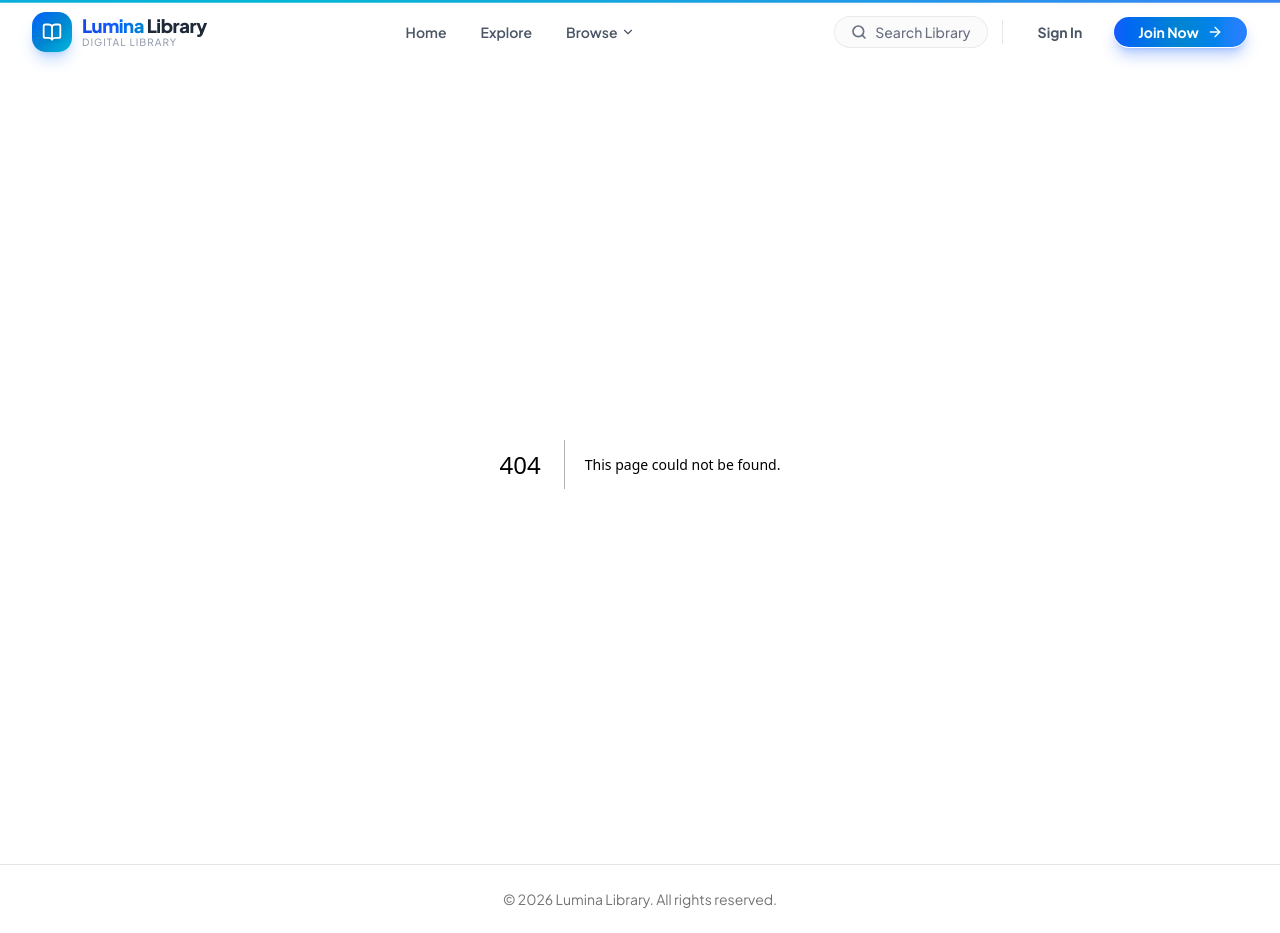
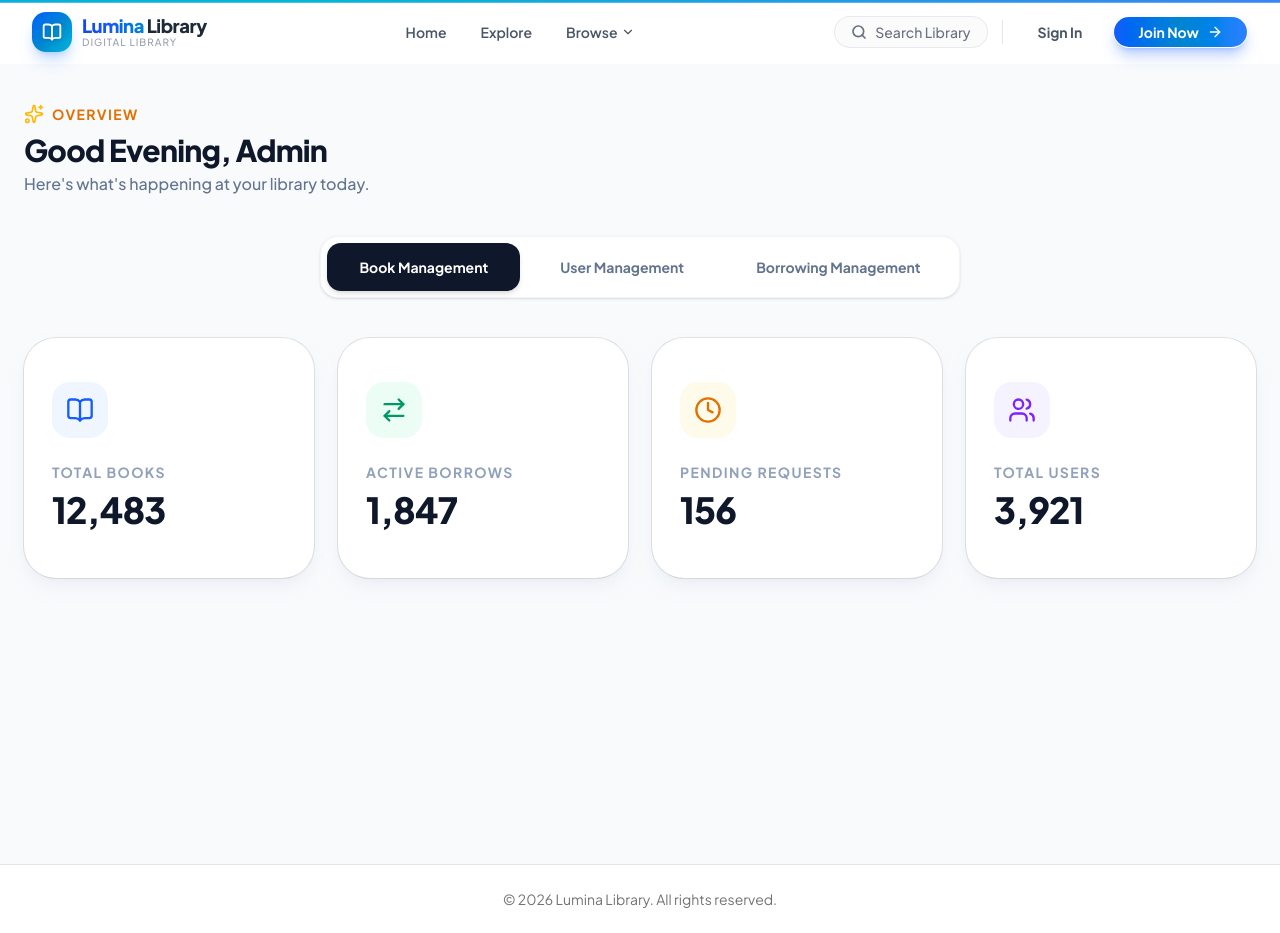
Before and after one commit to Bhanu-9618/Enterprise-Book-Borrowing-System-Frontend, a Next.js app: page /staff in a window 1280 px wide. Before the commit this address had no page. Built offline with nearby package versions, Linux system fonts and the light colour scheme.

Commit message:
design admin dashboard

```diff
--- /dev/null
+++ b/src/app/(pages)/(admin)/staff/page.tsx
@@ -0,0 +1,120 @@
+"use client";
+
+import React from "react";
+import {
+  BookOpen,
+  ArrowRightLeft,
+  Clock,
+  Users,
+  Sparkles,
+} from "lucide-react";
+import { Card, CardContent } from "@/src/components/ui/card";
+
+const statsCards = [
+  {
+    title: "Total Books",
+    value: "12,483",
+    change: "+248",
+    changeLabel: "from last month",
+    trend: "up" as const,
+    icon: BookOpen,
+    bgColor: "bg-blue-50",
+    textColor: "text-blue-600",
+  },
+  {
+    title: "Active Borrows",
+    value: "1,847",
+    change: "+32",
+    changeLabel: "currently active",
+    trend: "up" as const,
+    icon: ArrowRightLeft,
+    bgColor: "bg-emerald-50",
+    textColor: "text-emerald-600",
+  },
+  {
+    title: "Pending Requests",
+    value: "156",
+    change: "-12",
+    changeLabel: "vs yesterday",
+    trend: "down" as const,
+    icon: Clock,
+    bgColor: "bg-amber-50",
+    textColor: "text-amber-600",
+  },
+  {
+    title: "Total Users",
+    value: "3,921",
+    change: "+89",
+    changeLabel: "new this month",
+    trend: "up" as const,
+    icon: Users,
+    bgColor: "bg-violet-50",
+    textColor: "text-violet-600",
+  },
+];
+
+export default function AdminDashboard() {
+  const [activeTab, setActiveTab] = React.useState("books");
+
+  return (
+    <div className="min-h-screen bg-slate-50">
+      <main className="max-w-7xl mx-auto px-6 py-10">
+        {/* Welcome Section */}
+        <div className="mb-10">
+          <div className="flex items-center gap-2 mb-2">
+            <Sparkles className="h-5 w-5 text-amber-400" />
+            <span className="text-sm font-bold text-amber-600 uppercase tracking-widest">Overview</span>
+          </div>
+          <h2 className="text-3xl font-black text-slate-900 tracking-tight mb-1">
+            Good {new Date().getHours() < 12 ? "Morning" : new Date().getHours() < 17 ? "Afternoon" : "Evening"}, Admin
+          </h2>
+          <p className="text-slate-500 font-medium">Here&apos;s what&apos;s happening at your library today.</p>
+        </div>
+
+        {/* Management Tabs */}
+        <div className="flex justify-center mb-10 mt-6">
+          <div className="flex flex-wrap items-center justify-center gap-2 p-1.5 bg-white rounded-2xl shadow-sm border border-slate-100 max-w-max">
+            {[
+              { id: "books", label: "Book Management" },
+              { id: "users", label: "User Management" },
+              { id: "borrowing", label: "Borrowing Management" },
+            ].map((tab) => (
+              <button
+                key={tab.id}
+                onClick={() => setActiveTab(tab.id)}
+                className={`px-8 py-3.5 rounded-xl text-sm font-bold transition-all duration-300 ${
+                  activeTab === tab.id
+                    ? "bg-slate-900 text-white shadow-md"
+                    : "bg-transparent text-slate-500 hover:text-slate-900 hover:bg-slate-50"
+                }`}
+              >
+                {tab.label}
+              </button>
+            ))}
+          </div>
+        </div>
+
+        {/* Stats Grid */}
+        <div className="grid grid-cols-1 sm:grid-cols-2 lg:grid-cols-4 gap-6">
+          {statsCards.map((stat) => (
+            <Card
+              key={stat.title}
+              className="group border-white/60 bg-white rounded-[2rem] shadow-lg shadow-slate-200/50 hover:shadow-xl hover:shadow-slate-200/80 transition-all duration-500 hover:-translate-y-1 overflow-hidden"
+            >
+              <CardContent className="p-7">
+                <div className="flex items-start justify-between mb-6">
+                  <div className={`flex h-14 w-14 items-center justify-center rounded-2xl ${stat.bgColor} transition-transform duration-500 group-hover:scale-110 group-hover:rotate-3`}>
+                    <stat.icon className={`h-7 w-7 ${stat.textColor}`} strokeWidth={2} />
+                  </div>
+                </div>
+
+                <p className="text-sm font-bold text-slate-400 uppercase tracking-widest mb-2">{stat.title}</p>
+                <p className="text-4xl font-black text-slate-900 tracking-tight mb-1">{stat.value}</p>
+              </CardContent>
+            </Card>
+          ))}
+        </div>
+      </main>
+    </div>
+  );
+}
```
